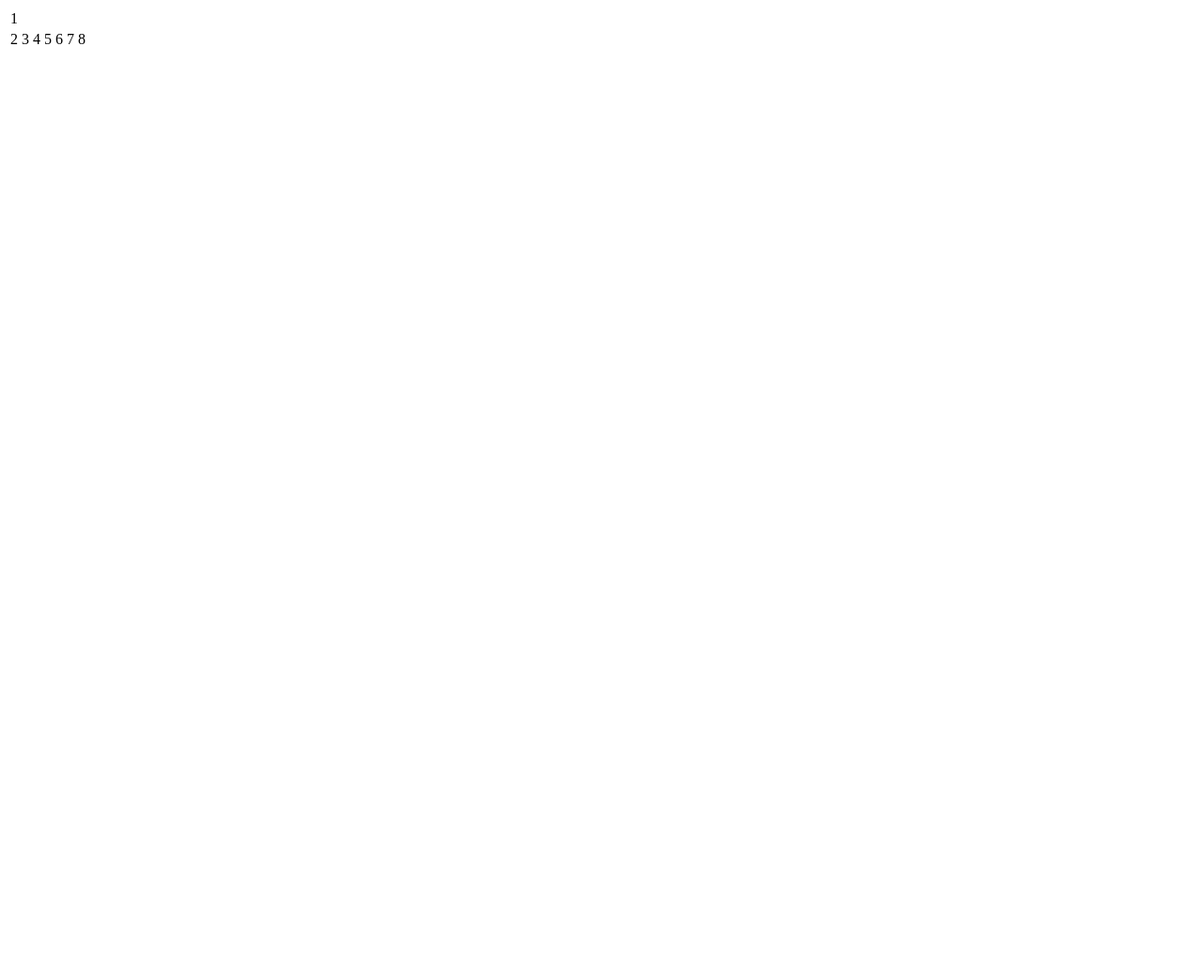
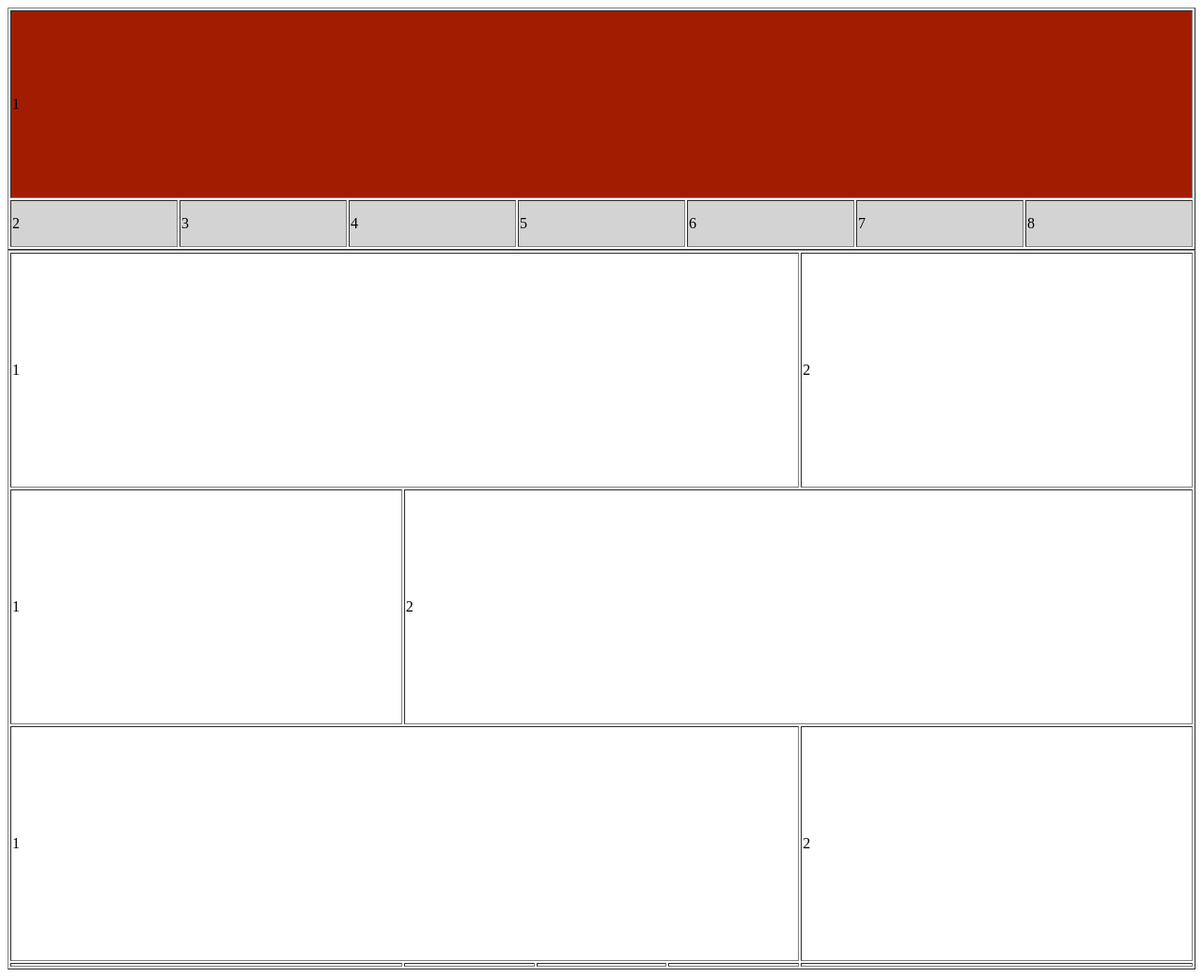
Before and after one commit to Dotan-666/By-The-Book, a plain HTML site: page index.html in a window 1280 px wide. Shown: the whole page at 94% size. Before the commit the page ends 800 px from the top, so only its background shows below. Drawn offline with Linux system fonts and the light colour scheme.

Commit message:
Modify title and add new table layout
Updated the title and added a new table structure with multiple rows and columns. The basic structure of the home page

```diff
--- a/index.html
+++ b/index.html
@@ -1,14 +1,15 @@
+<!DOCTYPE html>
 <html lang=En dir=ltr>
   <head>
     <meta charset='UTF-8'>
-    <title>By the book</title>
+    <title>By The Book</title>
   </head>
   <body>
-    <table>
-      <tr>
+    <table border=1 width=100%>
+      <tr bgcolor=#A21C02 height=200>
         <td colspan=7>1</td>
       </tr>
-      <tr>
+      <tr bgcolor=lightgray height=50>
         <td>2</td>
         <td>3</td>
         <td>4</td>
@@ -18,5 +19,27 @@
         <td>8</td>
       </tr>
     </table>
+
+    <table border=1 width=100%>
+      <tr height=250>
+        <td colspan=4>1</td>
+        <td>2</td>
+      </tr>
+      <tr height=250>
+        <td>1</td>
+        <td colspan=4>2</td>
+      </tr>
+      <tr height=250>
+        <td colspan=4>1</td>
+        <td>2</td>
+      </tr>
+      <tr height=0>
+        <td></td>
+        <td></td>
+        <td></td>
+        <td></td>
+        <td></td>
+      </tr>
+    </table>
   </body>
 </html>
```
